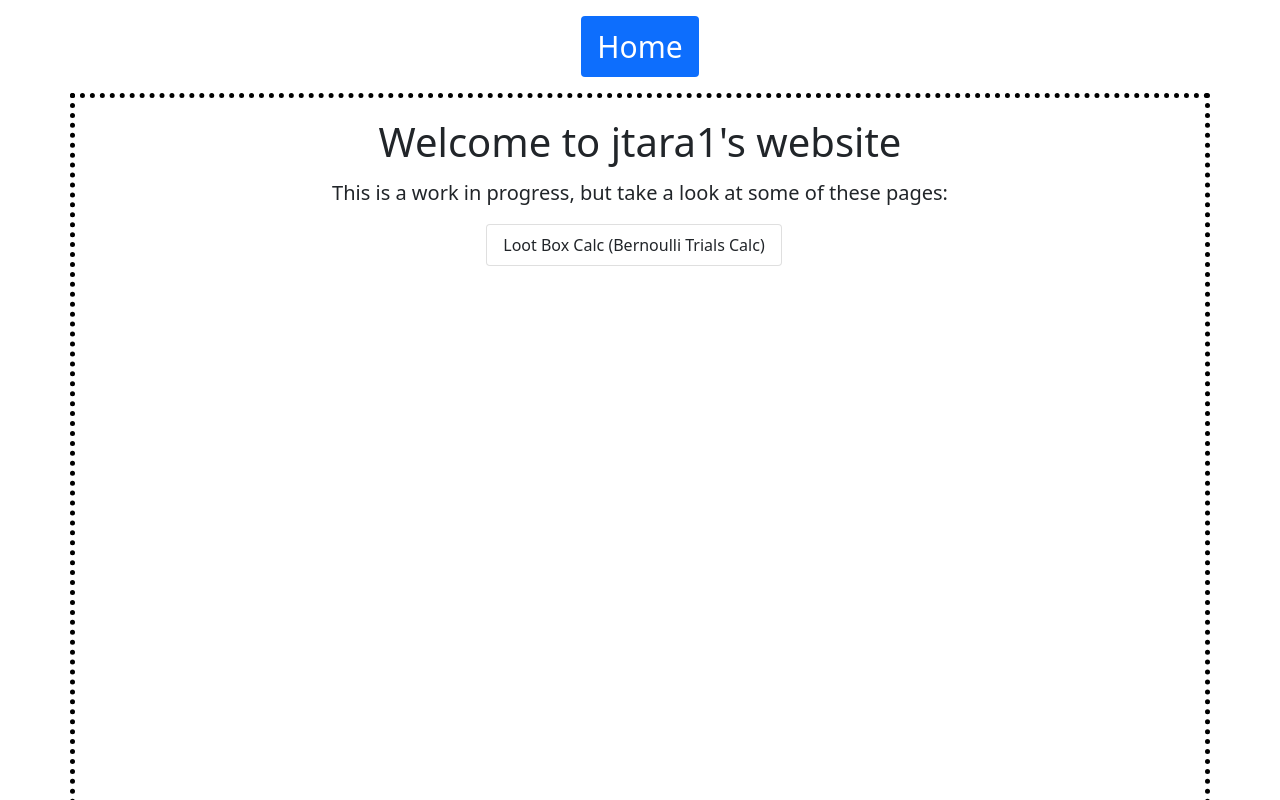
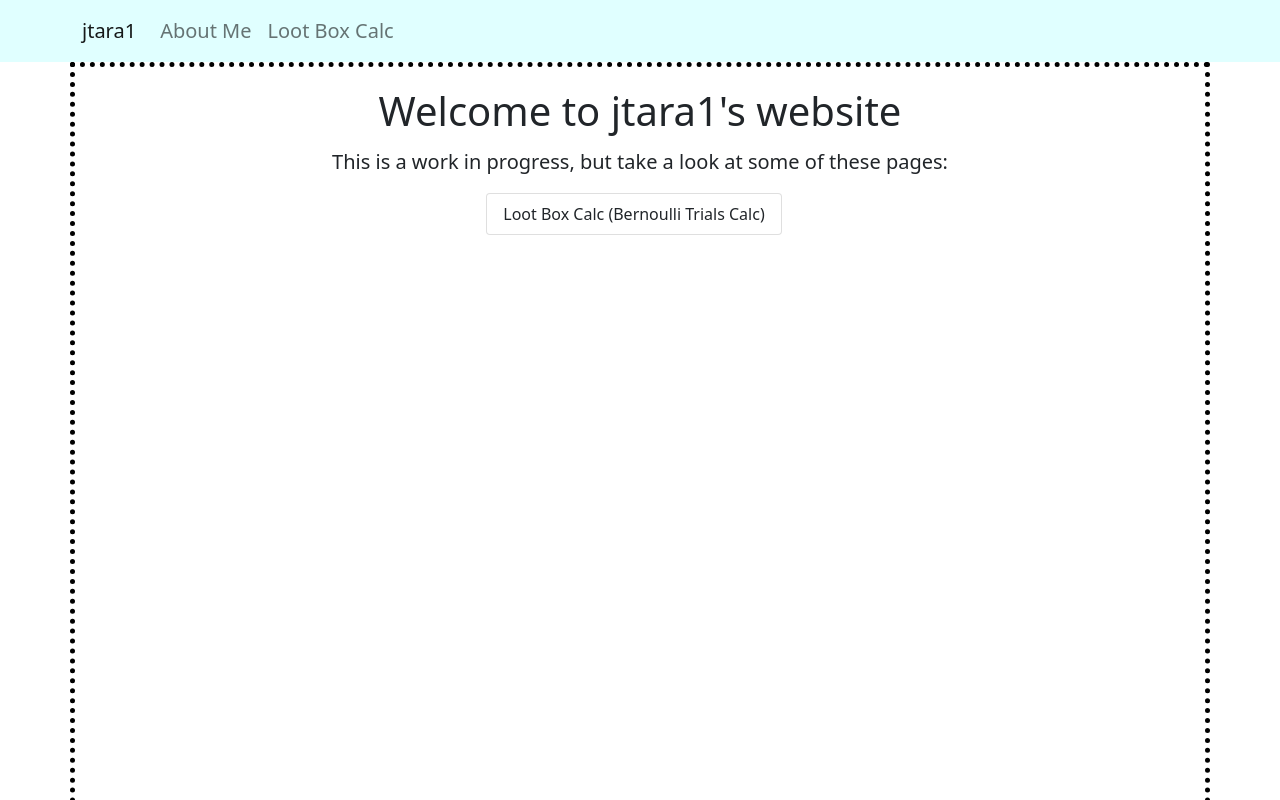
Before and after one commit to jtara1/jtara1.github.io, a React (Create React App) app: page / in a window 1280 px wide. Shown: the top 800 px of the page. Built offline with nearby package versions, Linux system fonts and the light colour scheme.

Commit message:
feat(MainNavBar): rewrote & include 3 links

```diff
--- a/package.json
+++ b/package.json
@@ -40,6 +40,7 @@
     "react": "^17.0.2",
     "react-bootstrap": "^2.0.0-beta.4",
     "react-dom": "^17.0.2",
+    "react-router-dom": "^5.2.0",
     "react-scripts": "^4.0.3"
   },
   "devDependencies": {
--- a/src/App.js
+++ b/src/App.js
@@ -8,7 +8,7 @@ import {
 
 import './App.css';
 import { WEBSITE_TITLE } from './config';
-import { MainNavBar } from './MainNavBar';
+import { MainNavBar } from './layout/MainNavBar';
 
 
 function toggleIFrame(id) {
--- a/src/MainNavBar.js
+++ /dev/null
@@ -1,16 +0,0 @@
-import { Nav } from 'react-bootstrap';
-import React from 'react';
-
-export const MainNavBar = () => {
-  const style = {
-    fontSize: 30
-  };
-
-  return (
-    <Nav className="justify-content-center m-3" variant="pills" defaultActiveKey="home-link">
-      <Nav.Item>
-        <Nav.Link style={style} eventKey="home-link">Home</Nav.Link>
-      </Nav.Item>
-    </Nav>
-  );
-};
--- /dev/null
+++ b/src/layout/MainNavBar.js
@@ -0,0 +1,22 @@
+import { Nav, Navbar } from 'react-bootstrap';
+import React from 'react';
+import Container from 'react-bootstrap/Container';
+
+import classes from './MainNavBar.module.css';
+
+export const MainNavBar = () => {
+  return (
+    <Navbar className={classes.bar}>
+      <Container>
+        <Navbar.Brand href="/" className={classes.brand}>jtara1</Navbar.Brand>
+        <Navbar.Toggle />
+        <Navbar.Collapse>
+          <Nav>
+            <Nav.Link href="/about-me" className={classes.link}>About Me</Nav.Link>
+            <Nav.Link href="/loot-box-calc" className={classes.link}>Loot Box Calc</Nav.Link>
+          </Nav>
+        </Navbar.Collapse>
+      </Container>
+    </Navbar>
+  );
+};
--- /dev/null
+++ b/src/layout/MainNavBar.module.css
@@ -0,0 +1,12 @@
+.bar {
+    background-color: lightcyan;
+}
+
+.brand {
+    font-size: 32px;
+}
+
+.link {
+    font-size: 20px;
+    color: black;
+}
```
Also changed, not shown: src/pages/AboutMe.js (added), src/pages/Home.js (added), src/pages/LootBoxCalc.js (added), 1 other file (tests, documents, lock files or other folders).
